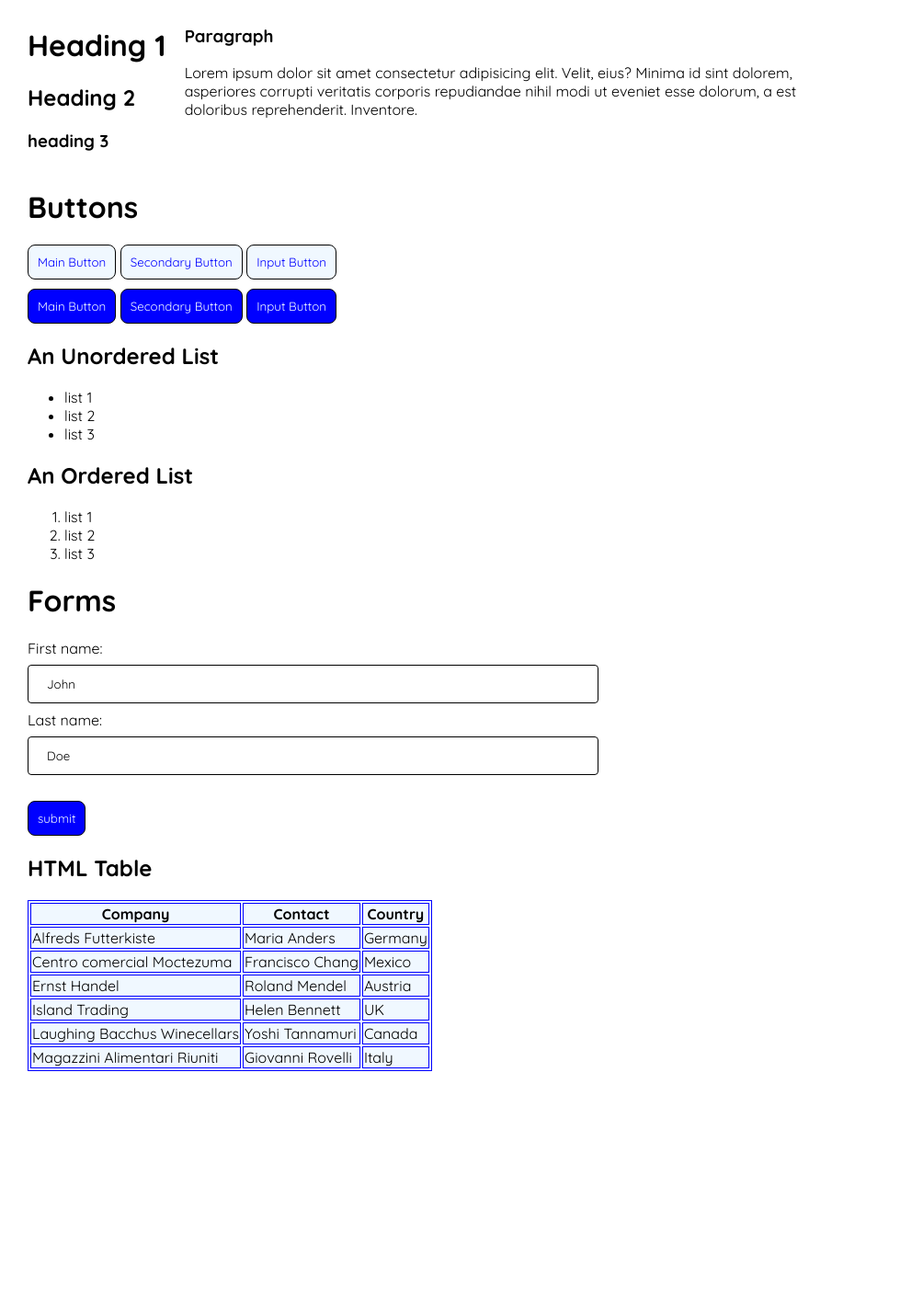
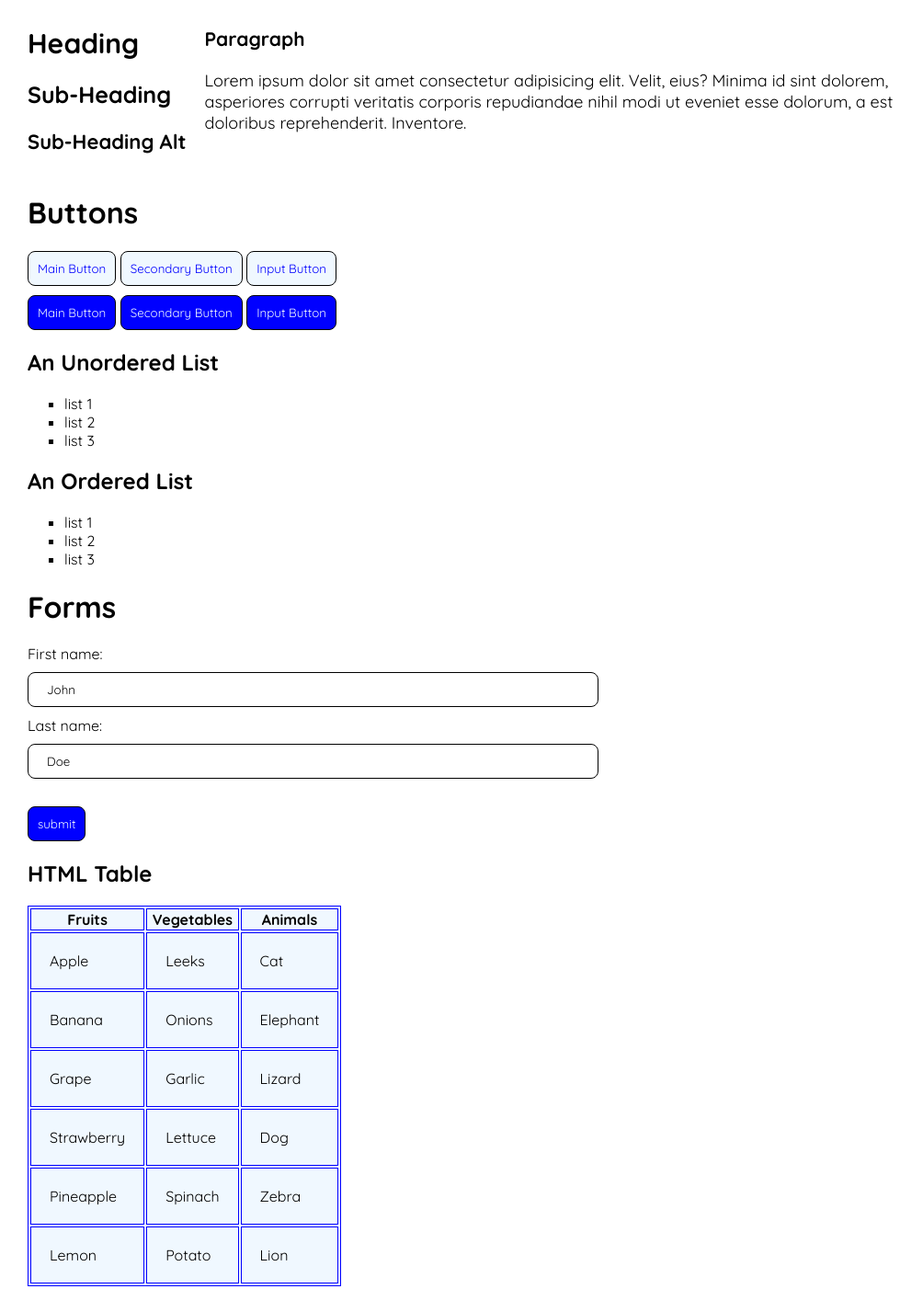
Before and after one commit to bent0077/CSS-Frameworks, a plain HTML site: page dist/index.html in a window 1280 px wide. Shown: the whole page at 92% size, without its empty margins (0-1004 px from the left). Before the commit the page ends 1173 px from the top, so only its background shows below. Drawn offline with Linux system fonts and the light colour scheme.

Commit message:
new folder

```diff
--- a/dist/index.html
+++ b/dist/index.html
@@ -16,11 +16,12 @@
     <body>
         <div class="type">
             <div class="heading">
-                <h1> Heading 1</h1>
-                <h2> Heading 2</h2>
-                <h3> heading 3</h3>
+                <h1 class="main-heading"> Heading </h1>
+                <h2 class="sub-heading"> Sub-Heading</h2>
+                <h3 class="sub-heading-alt"> Sub-Heading  Alt</h3>
             </div>
             <div class="text">
+
                 <h3>Paragraph</h3>
                 <p>
                     Lorem ipsum dolor sit amet consectetur adipisicing elit. Velit, eius? Minima id sint dolorem,<br>
@@ -69,39 +70,39 @@
 
             <table>
                 <tr>
-                    <th>Company</th>
-                    <th>Contact</th>
-                    <th>Country</th>
+                    <th>Fruits</th>
+                    <th>Vegetables</th>
+                    <th>Animals</th>
                 </tr>
                 <tr>
-                    <td>Alfreds Futterkiste</td>
-                    <td>Maria Anders</td>
-                    <td>Germany</td>
+                    <td>Apple</td>
+                    <td>Leeks</td>
+                    <td>Cat</td>
                 </tr>
                 <tr>
-                    <td>Centro comercial Moctezuma</td>
-                    <td>Francisco Chang</td>
-                    <td>Mexico</td>
+                    <td>Banana</td>
+                    <td>Onions</td>
+                    <td>Elephant</td>
                 </tr>
                 <tr>
-                    <td>Ernst Handel</td>
-                    <td>Roland Mendel</td>
-                    <td>Austria</td>
+                    <td>Grape</td>
+                    <td>Garlic</td>
+                    <td>Lizard</td>
                 </tr>
                 <tr>
-                    <td>Island Trading</td>
-                    <td>Helen Bennett</td>
-                    <td>UK</td>
+                    <td>Strawberry</td>
+                    <td>Lettuce</td>
+                    <td>Dog</td>
                 </tr>
                 <tr>
-                    <td>Laughing Bacchus Winecellars</td>
-                    <td>Yoshi Tannamuri</td>
-                    <td>Canada</td>
+                    <td>Pineapple</td>
+                    <td>Spinach</td>
+                    <td>Zebra</td>
                 </tr>
                 <tr>
-                    <td>Magazzini Alimentari Riuniti</td>
-                    <td>Giovanni Rovelli</td>
-                    <td>Italy</td>
+                    <td>Lemon</td>
+                    <td>Potato</td>
+                    <td>Lion</td>
                 </tr>
             </table>
         </div>
--- a/scss/_buttons.scss
+++ b/scss/_buttons.scss
@@ -1,32 +1,33 @@
+@import './variables';
 .button {
     font-family: 'Quicksand', sans-serif;
-    padding: 10px;
-    border-radius: 8px;
-    background-color: aliceblue;
-    color: blue;
-    border: 1px black solid ;
+    padding: $base-padding-sm;
+    border-radius: $base-border-radius;
+    background-color: $secondary;
+    color: $primary;
+    border: $base-border-thickness $black solid ;
     transition: .04s;
 }
 
 .button:hover{
-    background-color: blue ;
-    color:white;
+    background-color: $primary;
+    color:$white;
 }
 
 .button_filled{
     font-family: 'Quicksand', sans-serif;
-    padding: 10px;
-    border-radius: 8px;
-    background-color:blue;
-    color: aliceblue;
-    border: 1px black solid ;
+    padding: $base-padding-sm;
+    border-radius: $base-border-radius;
+    background-color:$primary;
+    color: $secondary;
+    border: $base-border-thickness $black solid ;
     transition: .04s;
 }
 .button_filled:hover{
-    background-color: aliceblue;
-    color: blue;
+    background-color: $secondary;
+    color: $primary;
 }
 
 .outline_btns{
-    margin-bottom: 10px;
+    margin-bottom: $base-margin-sm;
 }
--- a/scss/_forms.scss
+++ b/scss/_forms.scss
@@ -1,10 +1,11 @@
+@import './variables';
 input[type=text], select {
     width: 50%;
-    padding: 12px 20px;
-    margin: 8px 0;
+    padding: $base-padding-sm $base-padding-lg;
+    margin: $base-margin-sm 0;
     display: inline-block;
-    border: 1px solid #000000;
-    border-radius: 4px;
+    border: $base-border-thickness solid $black;
+    border-radius: $base-border-radius;
     box-sizing: border-box;
     font-family: quicksand;
     font-weight: 400;
--- a/scss/_tables.scss
+++ b/scss/_tables.scss
@@ -1,4 +1,8 @@
+@import './variables';
 table, th, td {
-    border: 1px solid blue;
-    background-color:aliceblue
+    border: $base-border-thickness solid $primary;
+    background-color:$secondary;
   }
+td {
+  padding: $base-padding-lg;
+}
--- /dev/null
+++ b/scss/_text.scss
@@ -0,0 +1,16 @@
+@import './variables';
+.main-heading{
+    font-size: $font-size-xxl;
+}
+
+.sub-heading{
+    font-size: $font-size-xl;
+}
+
+.sub-heading-alt{
+    font-size: $font-size-lg;
+}
+
+.text{
+    font-size: $font-size-sm;
+}
--- a/scss/_variables.scss
+++ b/scss/_variables.scss
@@ -1,8 +1,21 @@
-//colors
+// theme colors
 $primary: blue;
-$accent: aliceblue;
+$secondary: aliceblue;
+$black: black;
+$white: white;
 
-//text
-$heading: 35px;
-$subHeading: 30px;
-$subHeadingalt:25px;
+
+//font size
+$font-size-xxl: 30px;
+$font-size-xl: 25px;
+$font-size-lg:22px;
+$font-size-sm: 18px;
+
+// borders
+$base-border-thickness: 1px;
+$base-border-radius: 8px;
+//spacing
+$base-padding-sm: 10px;
+$base-padding-lg:20px;
+$base-margin-sm: 10px;
+$base-margin-lg:30px;
--- a/scss/main.scss
+++ b/scss/main.scss
@@ -1,11 +1,13 @@
+@import './variables';
 @import './buttons';
 @import './forms';
 @import './tables';
 @import './text';
+@import './lists';
 
 
 body{
-    background:white;
+  background:$white;
   font-family: quicksand;
   margin-left: 30px;
 }
```
Also changed, not shown: dist/css/main.css, 2 other files.
